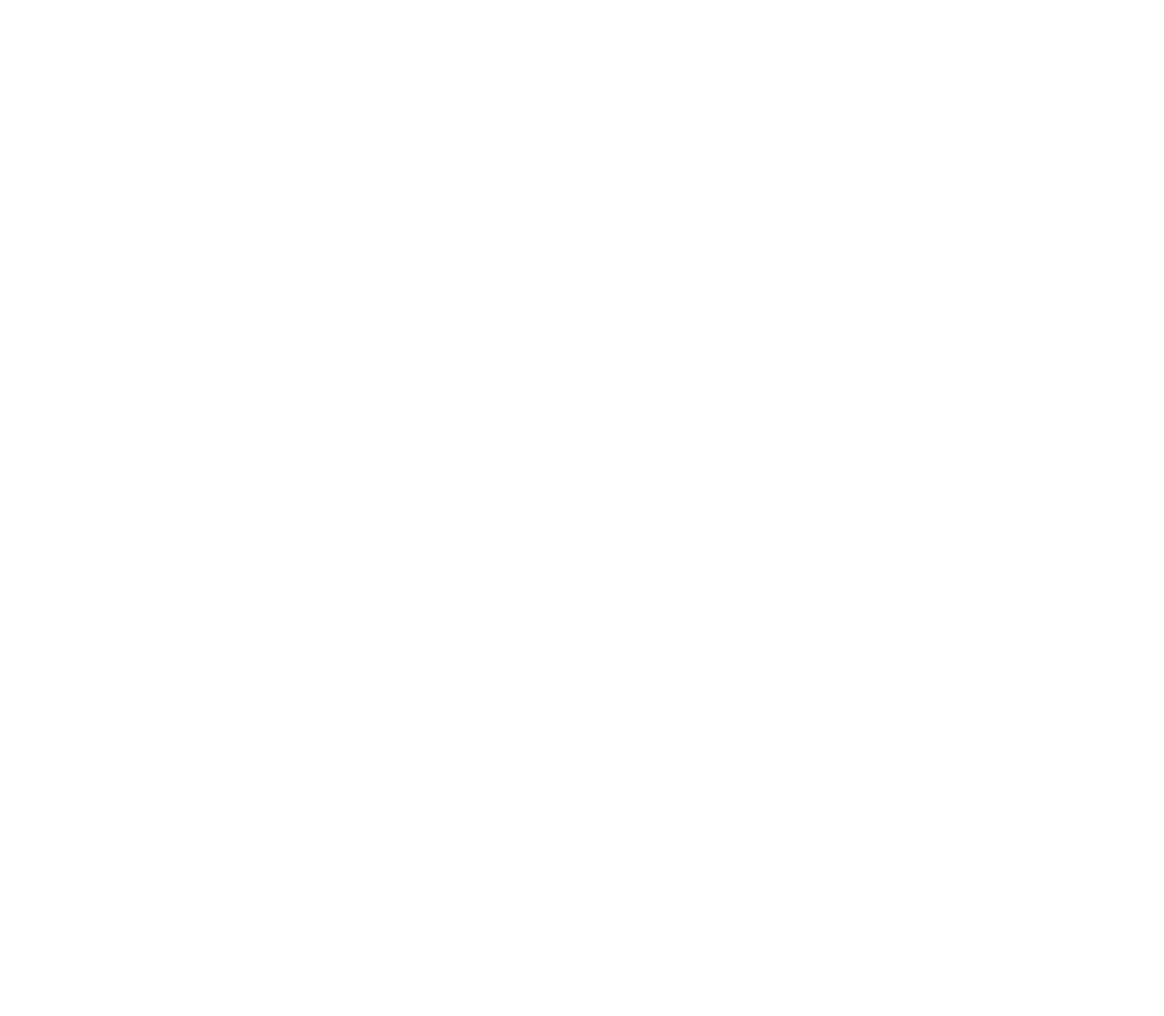
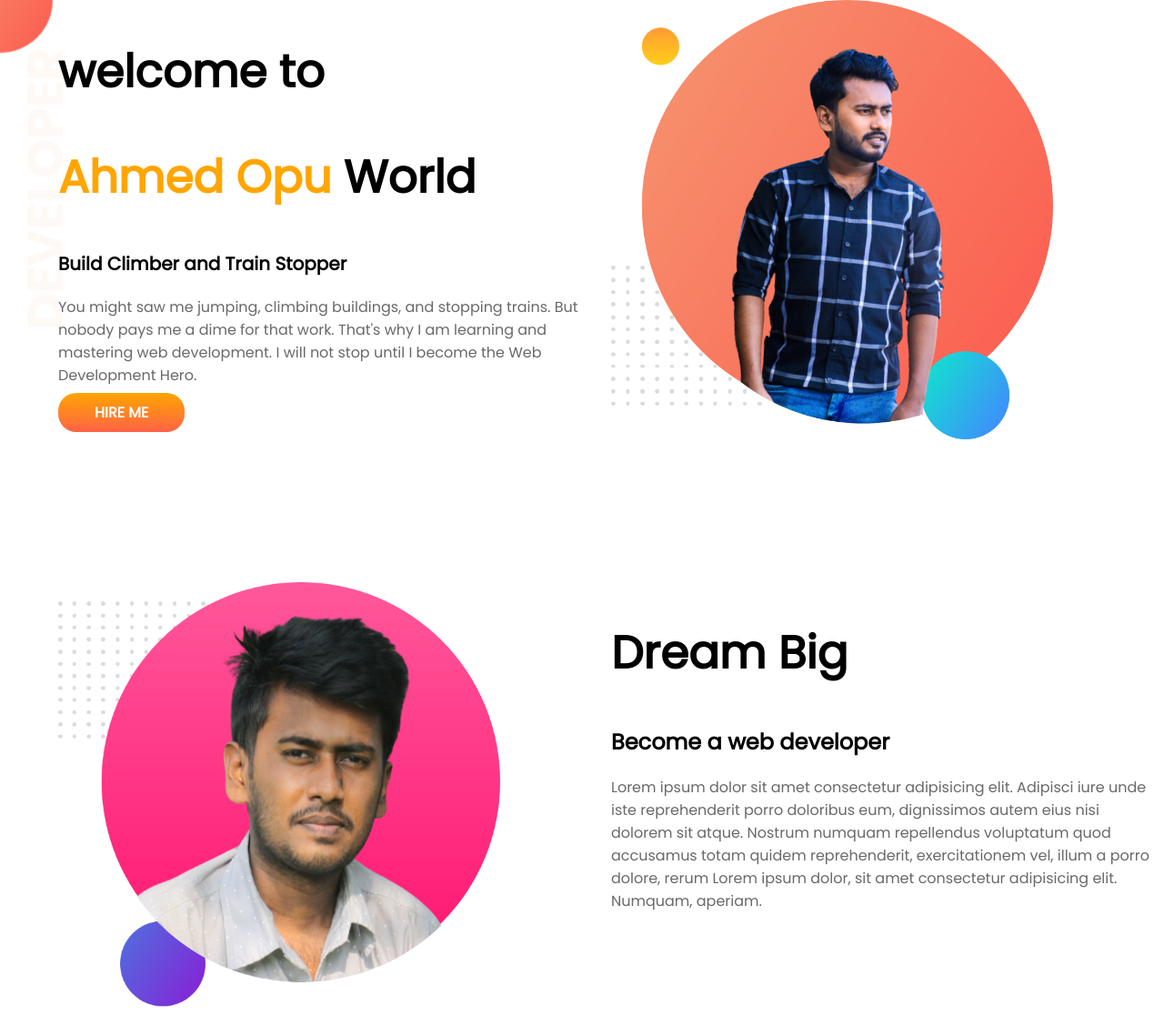
Before and after one commit to AhmedOpu/portfolio-website, a plain HTML site: page index.html in a window 1280 px wide. Shown: the whole page at 91% size. Before the commit the page ends 800 px from the top, so only its background shows below. Drawn offline with Linux system fonts and the light colour scheme.

Commit message:
2 section added & more things added

```diff
--- a/index.html
+++ b/index.html
@@ -7,9 +7,48 @@
     <meta name="viewport" content="width=device-width, initial-scale=1.0">
     <title>portfolio-website</title>
     <link rel="stylesheet" href="style.css">
+    <link rel="preconnect" href="https://fonts.googleapis.com">
+    <link rel="preconnect" href="https://fonts.gstatic.com" crossorigin>
+    <link href="https://fonts.googleapis.com/css2?family=Poppins&display=swap" rel="stylesheet">
 </head>
 
 <body>
+    <section class="top-banner">
+        <div class="half-width">
+            <h1>welcome to</h1>
+            <h1> <span class="orange-color">Ahmed Opu</span> World</h1>
+            <h3>Build Climber and Train Stopper</h3>
+            <p>You might saw me jumping, climbing buildings, and stopping trains. But nobody pays me a dime for that
+                work.
+                That's why I am learning and mastering web development. I will not stop until I become the Web
+                Development
+                Hero.
+            </p>
+            <a class="link-button" href="https://www.youtube.com/" target="_blank">HIRE ME</a>
+        </div>
+        <div class="half-width">
+            <img src="images/ripat-with-pic-bg.png" alt="">
+        </div>
+
+    </section>
+    <section>
+        <div class="half-width">
+            <img src="images/opu-bg pic.png" alt="">
+        </div>
+        <div class="half-width">
+            <h1>Dream Big</h1>
+            <h2>Become a web developer</h2>
+            <p>Lorem ipsum dolor sit amet consectetur adipisicing elit. Adipisci iure unde iste reprehenderit porro
+                doloribus
+                eum, dignissimos autem eius nisi dolorem sit atque. Nostrum numquam repellendus voluptatum quod
+                accusamus
+                totam
+                quidem reprehenderit, exercitationem vel, illum a porro dolore, rerum Lorem ipsum dolor, sit amet
+                consectetur
+                adipisicing elit. Numquam, aperiam.
+            </p>
+        </div>
+    </section>
 
 </body>
 
--- a/style.css
+++ b/style.css
@@ -0,0 +1,42 @@
+body{
+    font-family: 'Poppins', sans-serif;
+    margin: 0;
+
+
+}
+.orange-color{
+    color: orange;
+}
+.half-width{
+    width: 50%;
+}
+section{
+    display: flex;
+    padding-left: 5%;
+    margin-bottom: 150px;
+}
+h1{
+    font-size: 50px;
+}
+h3{
+    font-size: 20px;
+}
+.half-width img{
+    width: 80%;
+}
+.link-button{
+    text-decoration: none;
+    background-image: linear-gradient(orange,tomato);
+    padding: 10px 40px;
+    color: white;
+    font-weight: 600;
+    border-radius: 20px;
+
+}
+p{
+    color: dimgray;
+}
+.top-banner{
+    background-image: url(images/top-banner.png);
+    background-repeat: no-repeat;
+}
```
